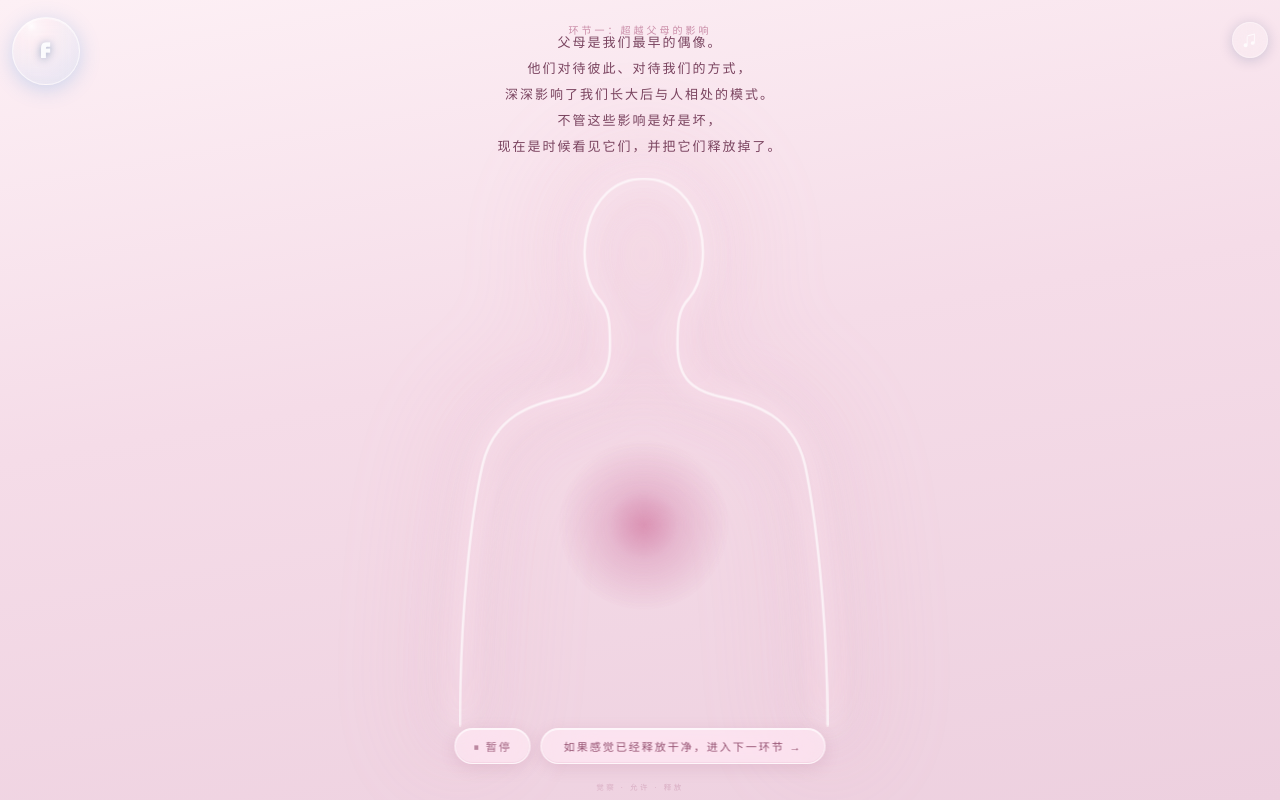
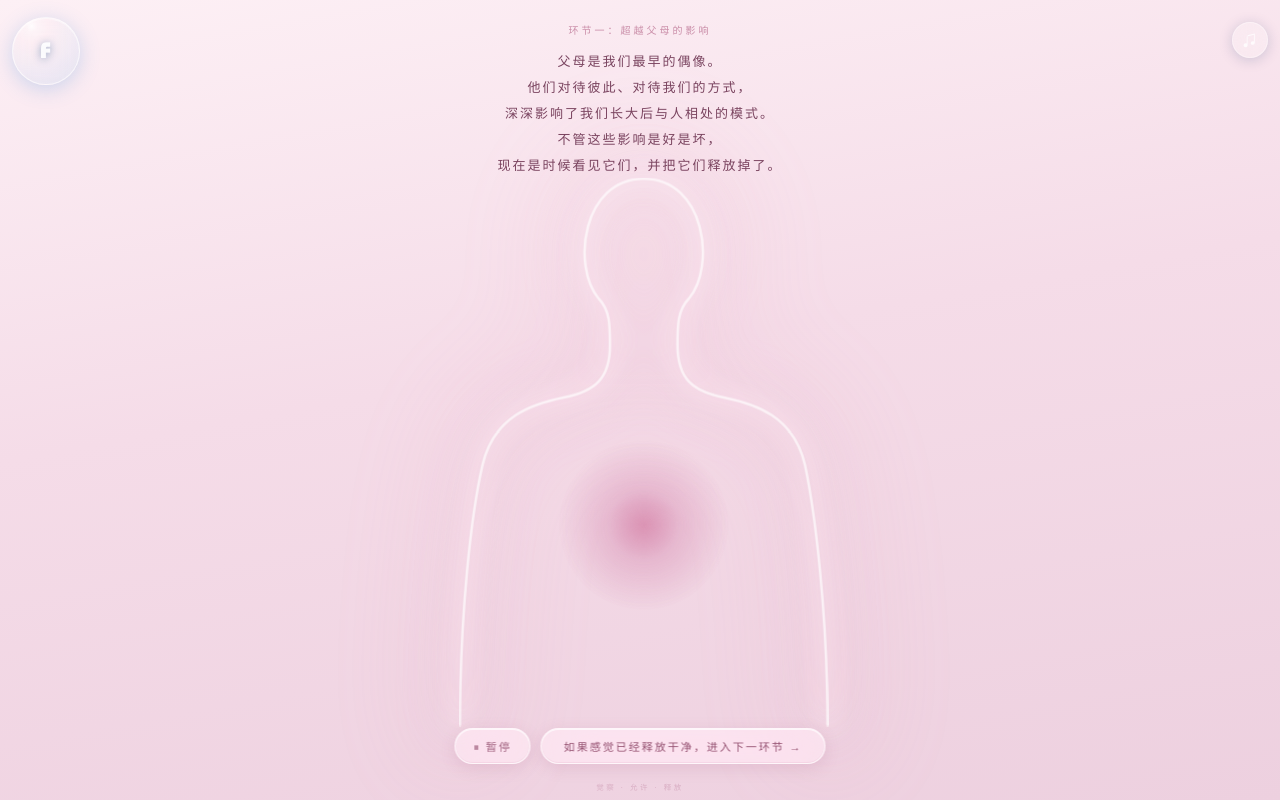
Before and after one commit to fionajiafu1223/freed-android, a website: page www/Relationship.html in a window 1280 px wide. Drawn offline with Linux system fonts and the light colour scheme; a web font is replaced by a local one.

Commit message:
Add files via upload

```diff
--- a/www/Relationship.html
+++ b/www/Relationship.html
@@ -17,14 +17,14 @@ html, body { width: 100%; height: 100%; display: block; overflow: hidden; }
 }
 
 #questionEl {
-  position: absolute; left: 0; right: 0;
-  bottom: 80%;
+  position: fixed; left: 0; right: 0;
   text-align: center;
   font-family: 'ZCOOL XiaoWei', serif; font-size: 13px; letter-spacing: 2px;
   color: rgba(100, 40, 70, 0.85); line-height: 2;
   z-index: 30; opacity: 0; pointer-events: none;
   transition: opacity 0.6s ease;
   padding: 0 28px;
+  display: flex; flex-direction: column; justify-content: flex-end;
 }
 #questionEl.visible { opacity: 1; }
 #questionEl em { font-style: normal; color: rgba(180, 60, 100, 0.95); font-size: 15px; }
@@ -489,12 +489,15 @@ function positionUI(){
   tgtName.style.top    = (headerTop + 14) + 'px';
   tgtName.style.bottom = 'auto';
 
-  // 引导语位置由 CSS bottom: 45% 控制
+  // 引导语 — bottom 动态计算，锚定在人体头顶上方
   const btnBottomY = sa.top + 44;
-  const qElMaxH = Math.max((window.innerHeight * 0.55) - btnBottomY - 16, 40);
-  qEl.style.top       = '';
-  qEl.style.bottom    = '';
-  qEl.style.maxHeight = qElMaxH + 'px';
+  const viewH = window.innerHeight;
+  const headTopViewPx = (143 / 640) * viewH;
+  const qBottom = viewH - headTopViewPx + sa.top;
+  const qElMaxH = Math.max(headTopViewPx - btnBottomY - 16, 40);
+  qEl.style.top       = btnBottomY + 'px';
+  qEl.style.bottom    = qBottom + 'px';
+  qEl.style.maxHeight = '';
   qEl.style.overflowY = 'auto';
 
   // reflectBox: centered at chest (SVG y≈420)
```
Also changed, not shown: www/body_release.html (+10 -8 lines), www/financial-freedom.html (+10 -8 lines).
